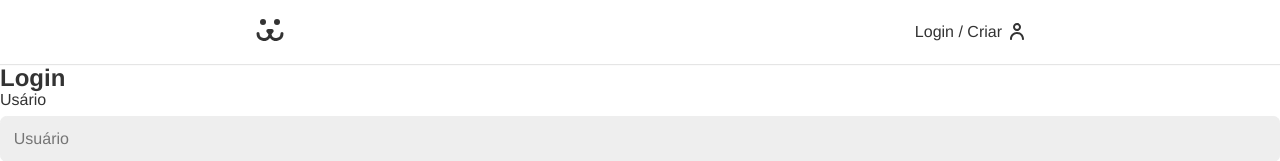
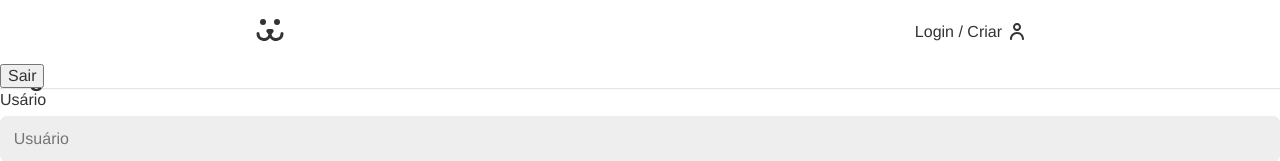
Before and after one commit to emanuelfontoura/projeto-site-dogs, a React (Vite) app: page /login in a window 1280 px wide. Shown: the top 161 px of the page. Built offline with nearby package versions, Linux system fonts and the light colour scheme.

Commit message:
continuação

```diff
--- a/src/Components/Header.jsx
+++ b/src/Components/Header.jsx
@@ -5,7 +5,7 @@ import { Link } from "react-router-dom";
 import { UserContext } from "../UserContext";
 
 const Header = () => {
-    const {data} = React.useContext(UserContext)
+    const {userLogout, data} = React.useContext(UserContext)
 
     return <header className={styles.header}>
         <nav className={`${styles.nav} container`}>
@@ -14,6 +14,7 @@ const Header = () => {
             </Link>
             {data ? (<Link className={styles.login} to="/conta">{data.nome}</Link>) : (<Link className={styles.login} to="/login">Login / Criar</Link>)}
         </nav>
+        <button onClick={() => userLogout()}>Sair</button>
     </header>
 }
 
--- a/src/Components/Login/Login.jsx
+++ b/src/Components/Login/Login.jsx
@@ -1,12 +1,16 @@
 import React from "react";
-import { Routes, Route } from "react-router-dom";
+import { Routes, Route, Navigate } from "react-router-dom";
 import LoginForm from "./LoginForm.jsx";
 import LoginCreate from "./LoginCreate.jsx"
 import LoginPasswordLost from "./LoginPasswordLost.jsx"
 import LoginPasswordReset from "./LoginPasswordReset.jsx"
+import { UserContext } from "../../UserContext.jsx";
 import styles from "./Login.module.css"
 
 const Login = () => {
+    const {login} = React.useContext(UserContext)
+
+    if(login === true) return <Navigate to="/conta" />
     return <div>
         <Routes>
             <Route path="/" element={<LoginForm />} />
--- a/src/Components/Login/LoginForm.jsx
+++ b/src/Components/Login/LoginForm.jsx
@@ -8,7 +8,7 @@ import useForm from "../../Hooks/useForm.jsx";
 const LoginForm = () => {
     const username = useForm()
     const password = useForm()
-    const {userLogin} = React.useContext(UserContext)
+    const {userLogin, error, loading} = React.useContext(UserContext)
 
     async function handleSubmit(e){
         e.preventDefault()
@@ -22,7 +22,12 @@ const LoginForm = () => {
         <form action="" onSubmit={handleSubmit}>
             <Input type="text" label="Usário" id="user" placeholder="Usuário" {...username}/>
             <Input type="password" label="Senha" id="password" placeholder="Senha" {...password}/>
-            <Button contentText="Entrar"/>
+            {loading ? (
+                <Button disabled contentText="Entrar"/>
+            ) : (
+                <Button contentText="Entrar"/>
+            )}
+            {error && <p>{error}</p>}
         </form>
         <Link to="/login/criar">Cadastro</Link>
     </section>
--- a/src/UserContext.jsx
+++ b/src/UserContext.jsx
@@ -1,5 +1,6 @@
 import React from "react";
-import { TOKEN_POST, USER_GET } from "./api";
+import { TOKEN_POST, USER_GET, TOKEN_VALIDATE_POST } from "./api";
+import { useNavigate } from "react-router-dom";
 
 export const UserContext = React.createContext()
 
@@ -8,19 +9,61 @@ export const UserStorage = ({children}) => {
     const [login, setLogin] = React.useState(null)
     const [loading, setLoading] = React.useState(false)
     const [error, setError] = React.useState(null)
+    const navigate = useNavigate()
+
+    // FAZ LOGIN AUTOMÁTICO QUANDO ABRE A PÁGINA
+    React.useEffect(() => {
+        const autoLogin = async () => {
+            const token = window.localStorage.getItem('token')
+            if(token){
+                try{
+                    setError(null)
+                    setLoading(true)
+                    const {url, options} = TOKEN_VALIDATE_POST(token)
+                    const fetchData = await fetch(url, options)
+                    if(!fetchData.ok) throw new Error('Token inválido!')
+                    await getUser(token)
+                    navigate('/conta')
+                }catch (erro) {
+                    setError('Erro: ' + erro)
+                    userLogout()
+                }finally{
+                    setLoading(false)
+                }
+            }
+        }
+        autoLogin()
+    }, [])
 
     // PEGA O TOKEN
     async function userLogin(username, password){
         const {url, options} = TOKEN_POST({username, password})
         try{
+            setError(null)
+            setLoading(true)
             const fetchData = await fetch(url, options)
+            console.log(fetchData)
+            if(!fetchData.ok) throw new Error('Usuário e/ou senha incorreto(s).')
             const data = await fetchData.json()
             window.localStorage.setItem('token', data.token)
-            getUser(data.token)
-            console.log(data)
-        }catch (erro) {
-            setError('Erro ' + erro)
+            await getUser(data.token)
+            navigate('/conta')
+        }catch (erro){
+            setError(erro.message)
+            setLogin(false)
+        }finally{
+            setLoading(false)
         }
+    }
+
+    // FAZER O LOGOUT DO USUÁRIO
+    async function userLogout(){
+        setData(null)
+        setError(null)
+        setLoading(false)
+        setLogin(false)
+        window.localStorage.removeItem('token')
+        navigate('/conta')
     }
 
     // PUXA O USER DE ACORDO COM O TOKEN PEGO
@@ -31,13 +74,11 @@ export const UserStorage = ({children}) => {
             const data = await fetchData.json()
             setData(data)
             setLogin(true)
-            console.log(data)
         }catch (erro){
-            setError('Erro ' + erro)
         }
     }
 
-    return <UserContext.Provider value={{userLogin, data}}>
+    return <UserContext.Provider value={{userLogin, userLogout, data, error, loading, login}}>
         {children}
     </UserContext.Provider>
 }
--- a/src/api.js
+++ b/src/api.js
@@ -13,6 +13,18 @@ export function TOKEN_POST(body){
     }
 }
 
+export function TOKEN_VALIDATE_POST(token){
+    return {
+        url: API_URL + '/jwt-auth/v1/token/validate',
+        options: {
+            method: 'POST',
+            headers: {
+                Authorization: 'Bearer ' + token
+            },
+        }
+    }
+}
+
 export function USER_GET(token){
     return {
         url: API_URL + '/api/user',
```
